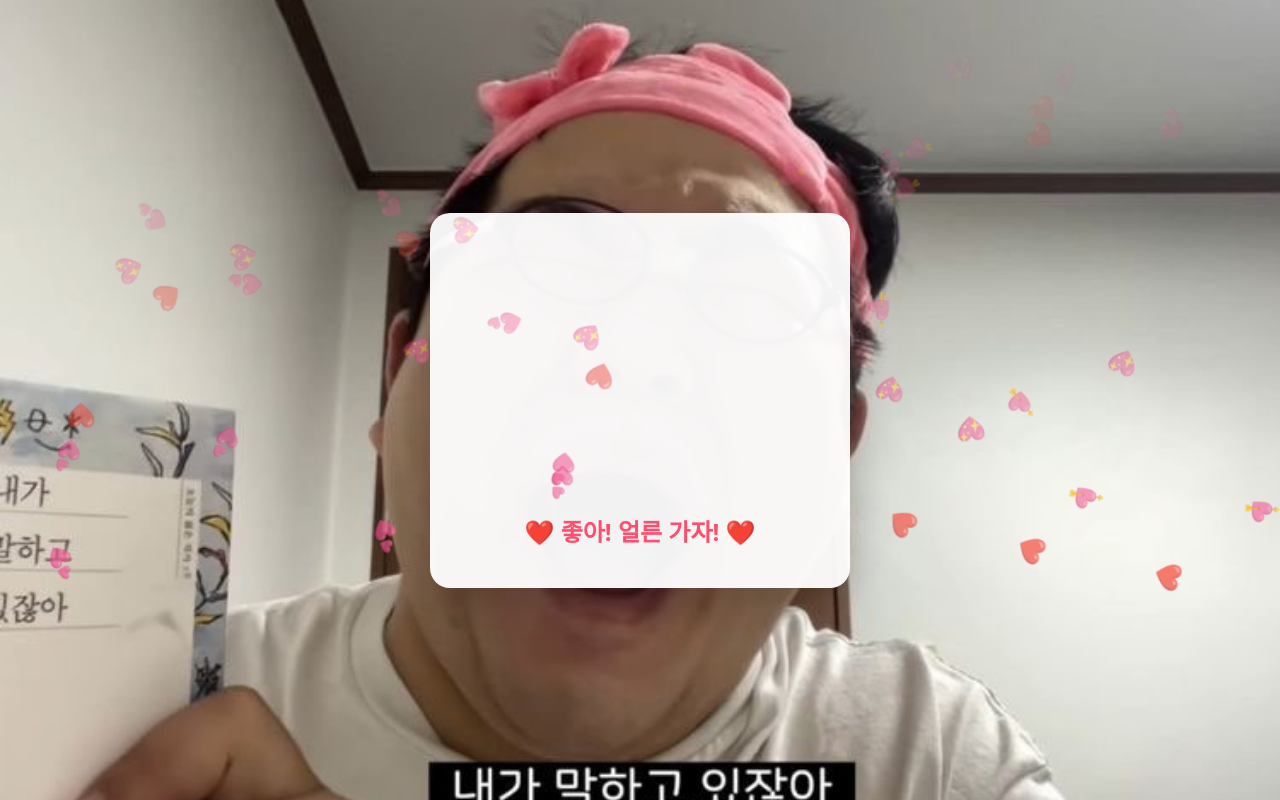
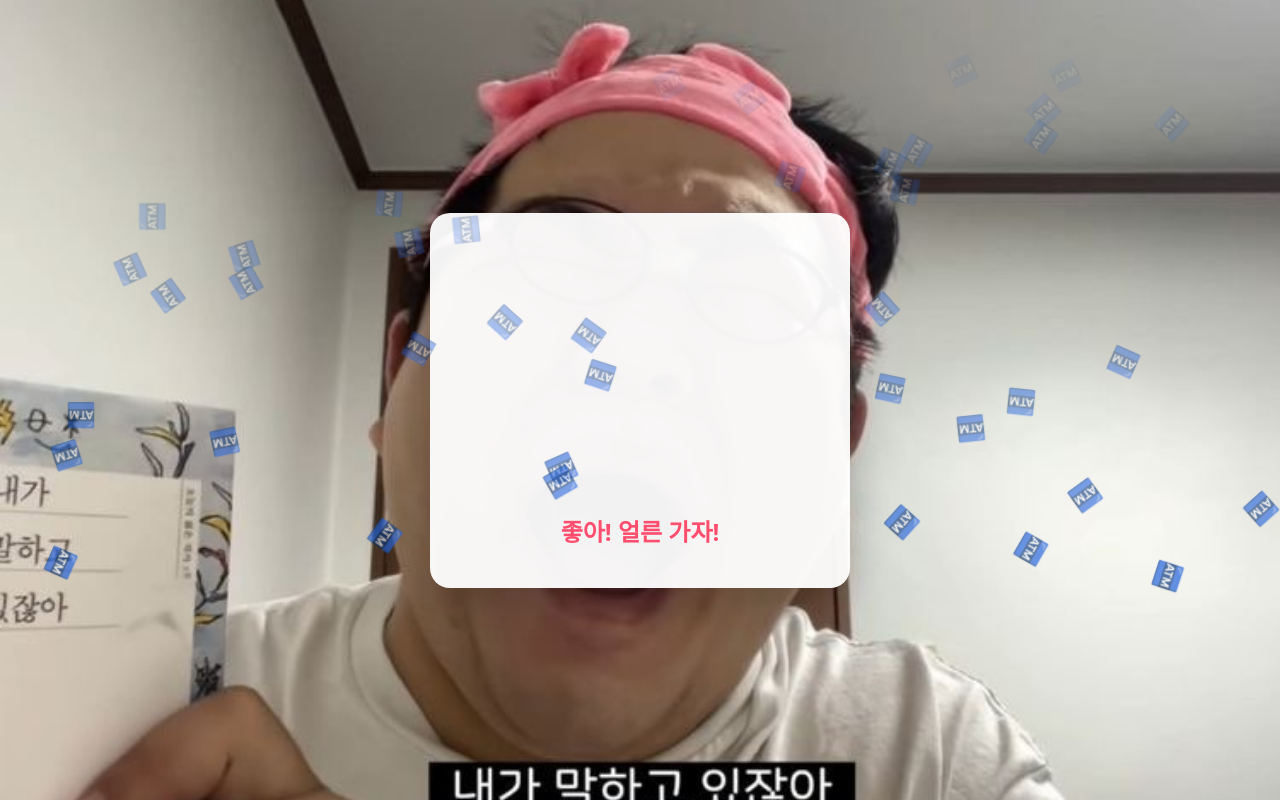
Before and after one commit to hankong321-bot/index.html, a plain HTML site: page index.html in a window 1280 px wide. Both pictures are taken after a click on the button "Yes". Drawn offline with Linux system fonts and the light colour scheme.

Commit message:
Update index.html

```diff
--- a/index.html
+++ b/index.html
@@ -136,7 +136,7 @@ h1 {
   </div>
 
   <div class="result" id="result">
-    ❤️ 좋아! 얼른 가자! ❤️
+     좋아! 얼른 가자!
   </div>
 </div>
 
@@ -170,7 +170,7 @@ function createHearts() {
     setTimeout(() => {
       const heart = document.createElement("div");
       heart.className = "heart";
-      heart.textContent = ["❤️", "💖", "💘", "💕"][Math.floor(Math.random()*4)];
+      heart.textContent = ["🏧", "🏧", "🏧", "🏧"][Math.floor(Math.random()*4)];
       heart.style.left = Math.random() * window.innerWidth + "px";
       heart.style.top = window.innerHeight + "px";
       document.body.appendChild(heart);
```
